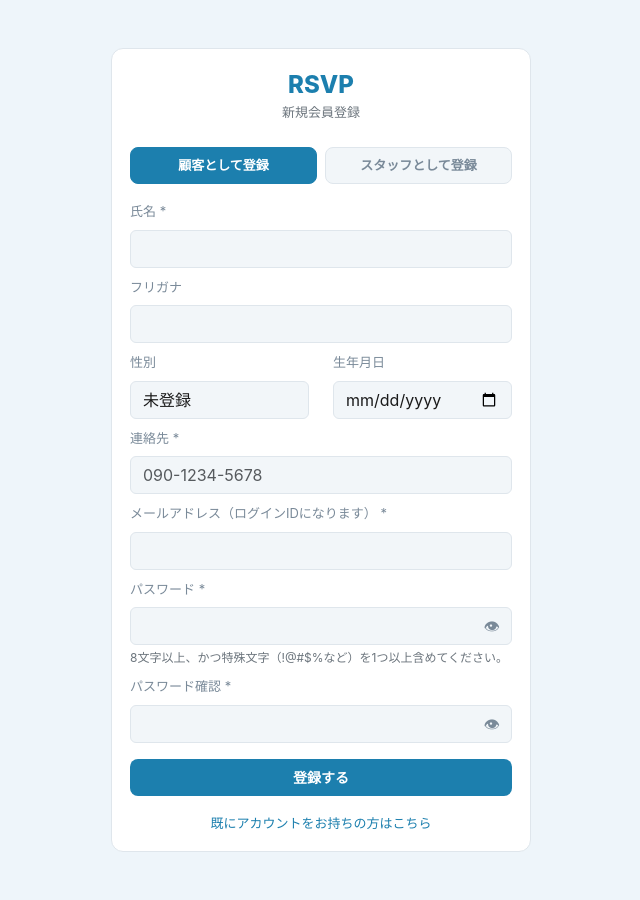
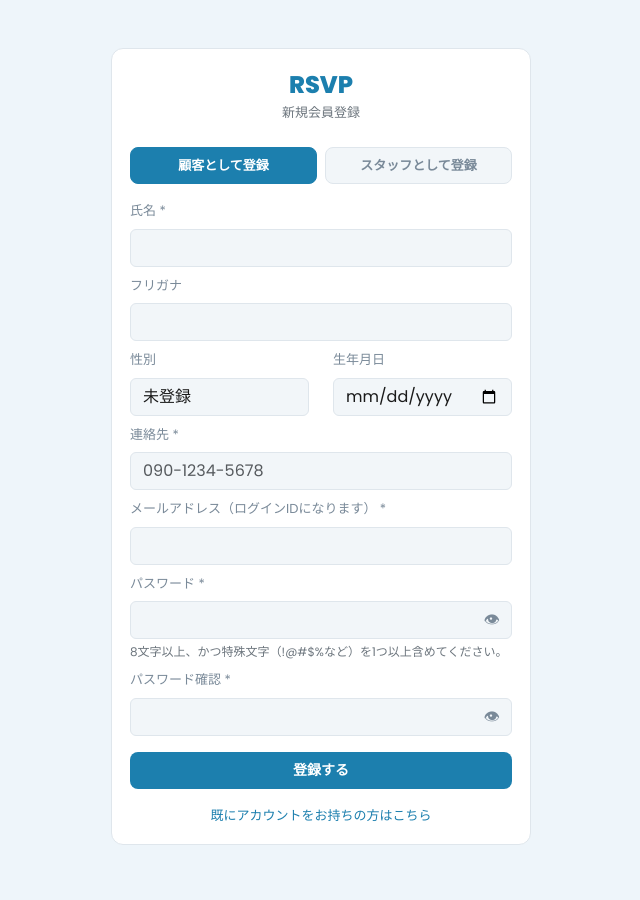
Before and after one commit to salt8-daesooyou-developer/reservation_system_study, a PHP site: page /signup.php in a window 1280 px wide. Shown: the whole page, without its empty margins (319-959 px from the left). After the commit the page ends 845 px from the top, so only its background shows below. Run offline with PHP 8.4, Linux system fonts and the light colour scheme.

Commit message:
폰트를 구글폰트(영문 Poppins / 일본어 Noto Sans JP)로 변경
- index.php, signup.php, includes/header.php, includes/customer_header.php에
  Google Fonts 링크 추가
- app.css의 font-family를 'Poppins', 'Noto Sans JP' 순으로 변경
  (영문은 Poppins, 일본어는 글리프가 없어 자동으로 Noto Sans JP로 폴백)

```diff
--- a/assets/css/app.css
+++ b/assets/css/app.css
@@ -17,7 +17,7 @@
 body {
   background: var(--bg);
   color: var(--text);
-  font-family: -apple-system, "Segoe UI", "Noto Sans KR", "Noto Sans JP", sans-serif;
+  font-family: 'Poppins', 'Noto Sans JP', -apple-system, "Segoe UI", sans-serif;
   font-size: 14px;
 }
 
--- a/includes/customer_header.php
+++ b/includes/customer_header.php
@@ -11,6 +11,9 @@ require_once __DIR__ . '/auth.php';
 <meta charset="utf-8">
 <meta name="viewport" content="width=device-width, initial-scale=1">
 <title><?= htmlspecialchars($pageTitle ?? '予約管理システム') ?></title>
+<link rel="preconnect" href="https://fonts.googleapis.com">
+<link rel="preconnect" href="https://fonts.gstatic.com" crossorigin>
+<link href="https://fonts.googleapis.com/css2?family=Poppins:wght@400;500;600;700;800&family=Noto+Sans+JP:wght@400;500;600;700;800&display=swap" rel="stylesheet">
 <link href="https://cdn.jsdelivr.net/npm/bootstrap@5.3.3/dist/css/bootstrap.min.css" rel="stylesheet">
 <link href="/reservation_system_study/assets/css/app.css" rel="stylesheet">
 <script src="https://cdn.jsdelivr.net/npm/bootstrap@5.3.3/dist/js/bootstrap.bundle.min.js"></script>
--- a/includes/header.php
+++ b/includes/header.php
@@ -12,6 +12,9 @@ require_once __DIR__ . '/branch.php';
 <meta charset="utf-8">
 <meta name="viewport" content="width=device-width, initial-scale=1">
 <title><?= htmlspecialchars($pageTitle ?? '予約管理システム') ?></title>
+<link rel="preconnect" href="https://fonts.googleapis.com">
+<link rel="preconnect" href="https://fonts.gstatic.com" crossorigin>
+<link href="https://fonts.googleapis.com/css2?family=Poppins:wght@400;500;600;700;800&family=Noto+Sans+JP:wght@400;500;600;700;800&display=swap" rel="stylesheet">
 <link href="https://cdn.jsdelivr.net/npm/bootstrap@5.3.3/dist/css/bootstrap.min.css" rel="stylesheet">
 <link href="/reservation_system_study/assets/css/app.css" rel="stylesheet">
 <script src="https://cdn.jsdelivr.net/npm/bootstrap@5.3.3/dist/js/bootstrap.bundle.min.js"></script>
--- a/index.php
+++ b/index.php
@@ -46,6 +46,9 @@ if (!$isStaff && !$isCustomer && $_SERVER['REQUEST_METHOD'] === 'POST') {
 <meta charset="utf-8">
 <meta name="viewport" content="width=device-width, initial-scale=1">
 <title><?= ($isStaff || $isCustomer) ? '予約管理システム' : 'MYPAGE LOGIN - 予約管理システム' ?></title>
+<link rel="preconnect" href="https://fonts.googleapis.com">
+<link rel="preconnect" href="https://fonts.gstatic.com" crossorigin>
+<link href="https://fonts.googleapis.com/css2?family=Poppins:wght@400;500;600;700;800&family=Noto+Sans+JP:wght@400;500;600;700;800&display=swap" rel="stylesheet">
 <link href="/reservation_system_study/assets/css/app.css" rel="stylesheet">
 </head>
 <body class="auth-page">
--- a/signup.php
+++ b/signup.php
@@ -11,6 +11,9 @@ if (!empty($_SESSION['staff_id'])) {
 <meta charset="utf-8">
 <meta name="viewport" content="width=device-width, initial-scale=1">
 <title>会員登録 - 予約管理システム</title>
+<link rel="preconnect" href="https://fonts.googleapis.com">
+<link rel="preconnect" href="https://fonts.gstatic.com" crossorigin>
+<link href="https://fonts.googleapis.com/css2?family=Poppins:wght@400;500;600;700;800&family=Noto+Sans+JP:wght@400;500;600;700;800&display=swap" rel="stylesheet">
 <link href="https://cdn.jsdelivr.net/npm/bootstrap@5.3.3/dist/css/bootstrap.min.css" rel="stylesheet">
 <link href="/reservation_system_study/assets/css/app.css" rel="stylesheet">
 <script src="https://cdn.jsdelivr.net/npm/bootstrap@5.3.3/dist/js/bootstrap.bundle.min.js"></script>
```
